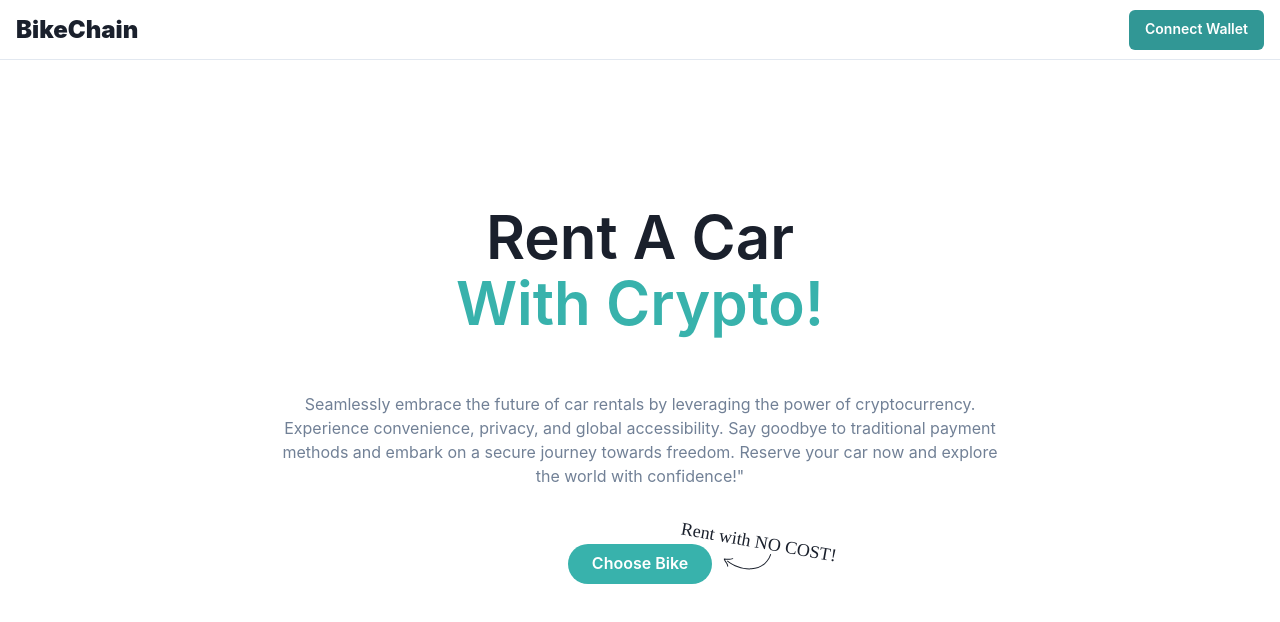
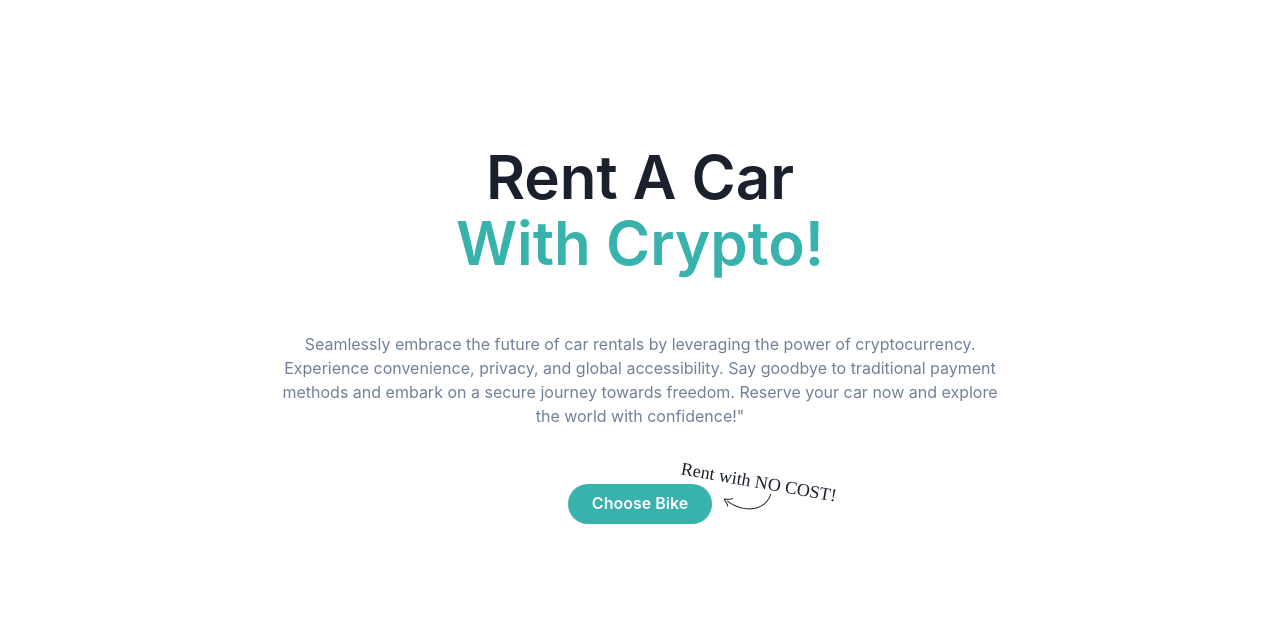
Before and after one commit to troyistroyenzo/Rentex, a React (Vite) app: page / in a window 1280 px wide. Shown: the top 622 px of the page. Built offline with nearby package versions, Linux system fonts and the light colour scheme.

Commit message:
removed navbar

```diff
--- a/package.json
+++ b/package.json
@@ -18,6 +18,7 @@
     "react": "^18.2.0",
     "react-dom": "^18.2.0",
     "react-hook-form": "^7.44.2",
+    "react-icons": "^4.9.0",
     "react-router-dom": "^6.11.2"
   },
   "devDependencies": {
--- a/src/App.jsx
+++ b/src/App.jsx
@@ -1,5 +1,4 @@
 import { useState } from 'react'
-import Navbar from './components/NavBar.jsx'
 import Home from './components/Home.jsx'
 import { BrowserRouter as Router, Route, Routes} from 'react-router-dom'
 import Dashboard from './components/Dashboard.jsx'
@@ -10,7 +9,7 @@ function App() {
   return (
     <>
     <Router>
-      <Navbar />
+
       <Routes>
         <Route exact path="/" element={<Home />} />
         <Route exact path="/dashboard" element={<Dashboard />} />
```
Also changed, not shown: 2 other files (tests, documents, lock files or other folders).
